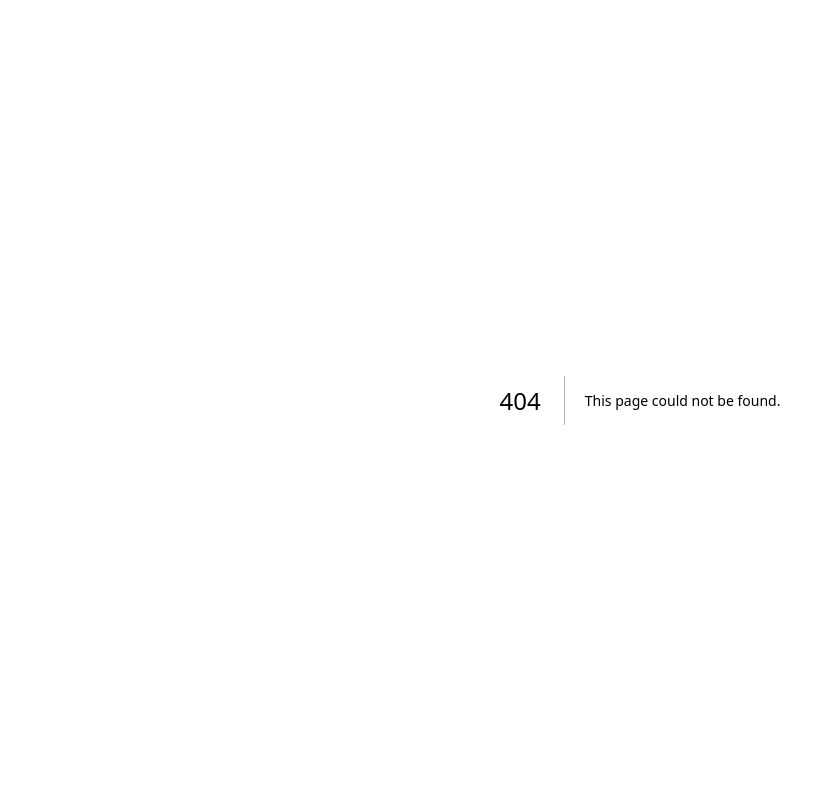
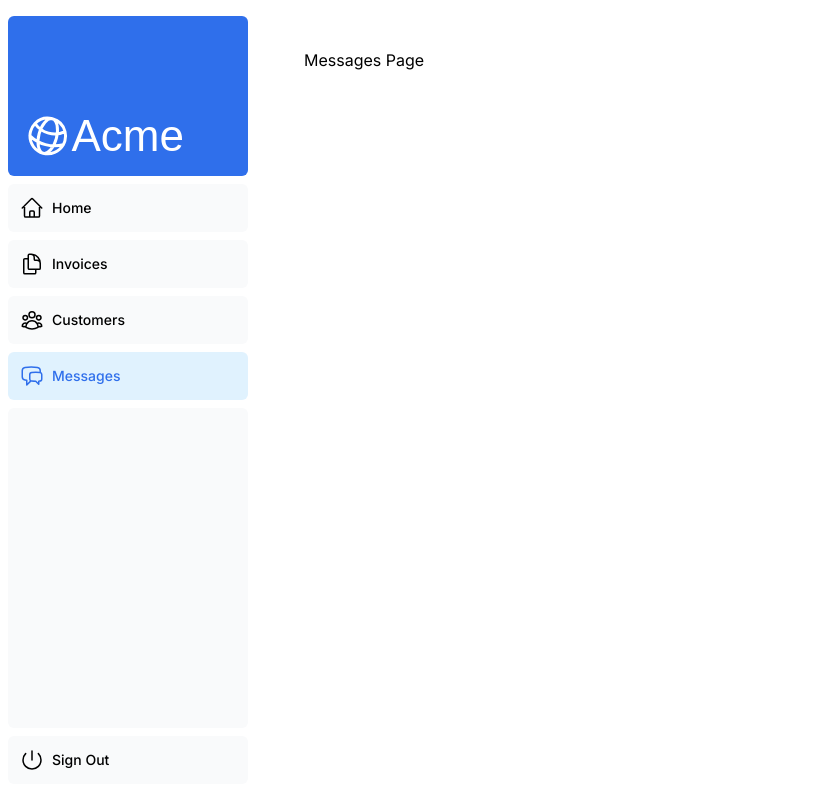
Before and after one commit to hmnajam/NextJS-Dashboard, a Next.js app: page /dashboard/messages in a window 1280 px wide. Before the commit this address had no page. Shown: the whole page, without its empty margins (0-835 px from the left). Built offline with nearby package versions, Linux system fonts and the light colour scheme; a web font is replaced by a local one.

Commit message:
Added messages in dashboard sidebar

```diff
--- a/app/dashboard/(overview)/page.tsx
+++ b/app/dashboard/(overview)/page.tsx
@@ -2,8 +2,6 @@ import { Card } from '@/app/ui/dashboard/cards';
 import RevenueChart from '@/app/ui/dashboard/revenue-chart';
 import LatestInvoices from '@/app/ui/dashboard/latest-invoices';
 import { lusitana } from '@/app/ui/fonts';
-// import { fetchRevenue, fetchLatestInvoices, fetchCardData } from '../../lib/data';
-// import { fetchLatestInvoices, fetchCardData } from '../../lib/data';
 import { fetchCardData } from '../../lib/data';
 import { Suspense } from 'react';
 import {
--- /dev/null
+++ b/app/dashboard/messages/page.tsx
@@ -0,0 +1,3 @@
+export default function Page() {
+    return <p>Messages Page</p>;
+  }
--- a/app/ui/dashboard/nav-links.tsx
+++ b/app/ui/dashboard/nav-links.tsx
@@ -4,6 +4,7 @@ import {
   UserGroupIcon,
   HomeIcon,
   DocumentDuplicateIcon,
+  ChatBubbleLeftRightIcon,
 } from '@heroicons/react/24/outline';
 import Link from 'next/link';
 import { usePathname } from 'next/navigation';
@@ -19,6 +20,11 @@ const links = [
     icon: DocumentDuplicateIcon,
   },
   { name: 'Customers', href: '/dashboard/customers', icon: UserGroupIcon },
+  {
+    name: 'Messages',
+    href: '/dashboard/messages',
+    icon: ChatBubbleLeftRightIcon,
+  },
 ];
 
 export default function NavLinks() {
--- a/package.json
+++ b/package.json
@@ -17,6 +17,7 @@
     "autoprefixer": "10.4.15",
     "bcrypt": "^5.1.1",
     "clsx": "^2.0.0",
+    "mongodb": "^6.3.0",
     "next": "^14.0.2",
     "postcss": "8.4.31",
     "react": "18.2.0",
```
Also changed, not shown: 1 other file (tests, documents, lock files or other folders).
